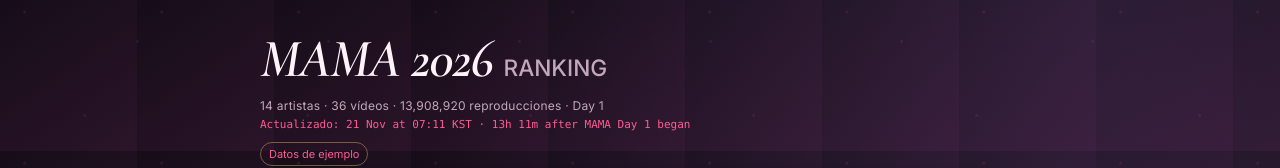
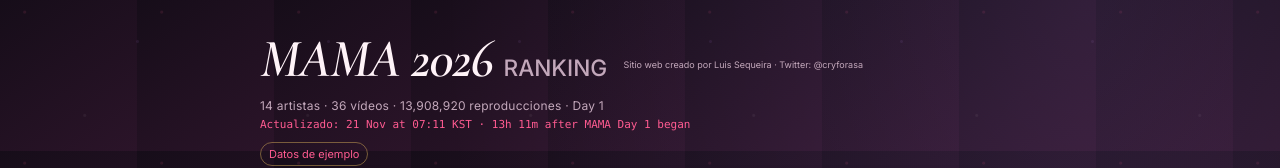
Before and after one commit to luisequeira612-commits/mama-tracker, a plain HTML site: page docs/index.html in a window 1280 px wide. Shown: the top 168 px of the page. Drawn offline with nearby package versions, Linux system fonts and the light colour scheme.

Commit message:
Add small creator credit beside ranking title (#7)

```diff
--- a/docs/index.html
+++ b/docs/index.html
@@ -41,6 +41,9 @@
       letter-spacing: -.025em;
     }
     h1 em { font-style: italic; }
+    .credit { display: inline-block; vertical-align: middle; margin-left: 5px; color: var(--muted); font: 400 9px/1.4 Inter, system-ui, sans-serif; letter-spacing: 0; }
+    .credit a { color: inherit; text-decoration: none; }
+    .credit a:hover { color: var(--white); text-decoration: underline; }
     .meta { margin: 14px 0 4px; color: var(--muted); font-size: 12px; letter-spacing: .02em; }
     .updated { color: var(--gold); font: 500 11px/1.4 ui-monospace, SFMono-Regular, Menlo, monospace; }
     .demo {
@@ -133,7 +136,7 @@
 <body>
 <main>
   <header>
-    <h1><em>MAMA 2026</em> <span style="font:500 .42em Inter,sans-serif;letter-spacing:0;color:var(--muted)">RANKING</span></h1>
+    <h1><em>MAMA 2026</em> <span style="font:500 .42em Inter,sans-serif;letter-spacing:0;color:var(--muted)">RANKING</span> <span class="credit">Sitio web creado por Luis Sequeira · Twitter: <a href="https://twitter.com/cryforasa" target="_blank" rel="noopener">@cryforasa</a></span></h1>
     <div id="meta" class="meta">Cargando datos…</div>
     <div id="updated" class="updated">—</div>
     <div id="demo" class="demo" hidden>Datos de ejemplo</div>
```
